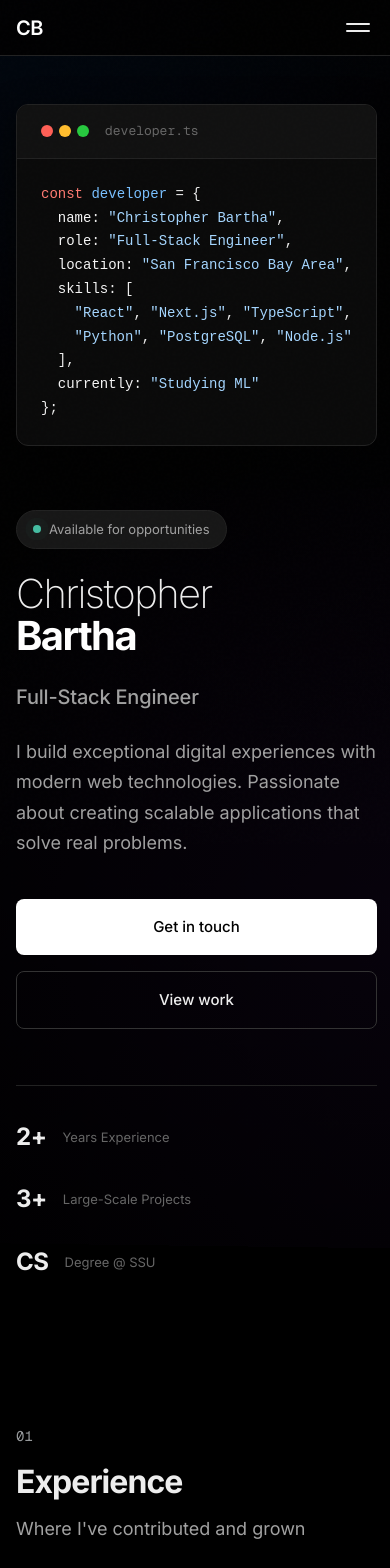
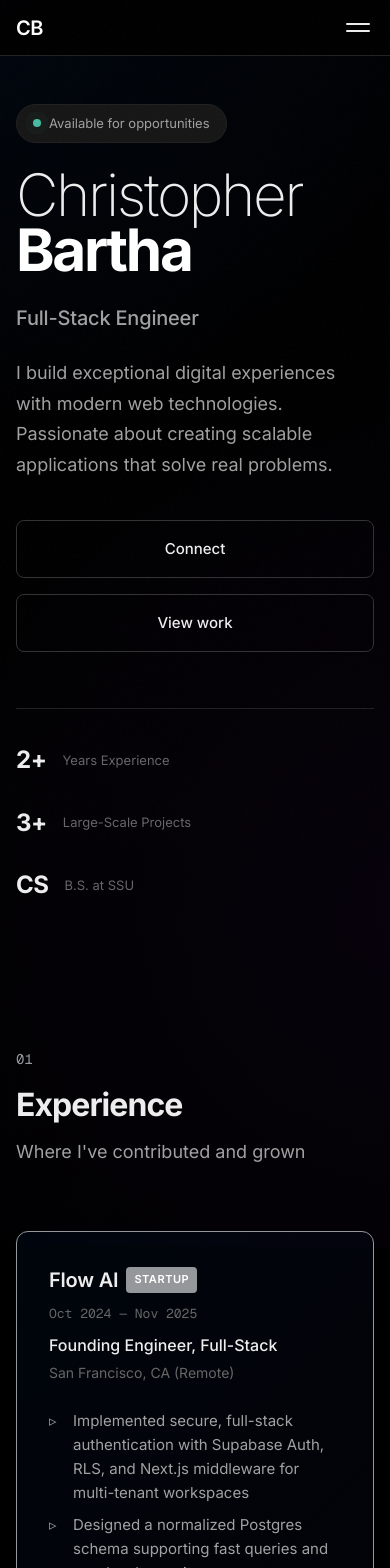
Before and after one commit to chrisbartha/chrisbartha.github.io, a Next.js app: page / in a window 390 px wide. Shown: the top 1568 px of the page. Built offline with nearby package versions, Linux system fonts and the light colour scheme.

Commit message:
Fix for mobile viewing

```diff
--- a/app/globals.css
+++ b/app/globals.css
@@ -1091,8 +1091,13 @@ ul {
     min-height: auto;
   }
 
+  .hero-visual {
+    display: none;
+  }
+
   .hero-title {
-    font-size: clamp(2.5rem, 10vw, 3.5rem);
+    font-size: 15vw;
+    line-height: 0.95;
   }
 
   .hero-stats {
@@ -1149,6 +1154,17 @@ ul {
 
   .btn {
     width: 100%;
+  }
+
+  .btn-primary {
+    background: transparent;
+    color: var(--text-primary);
+    border: 1px solid var(--border-secondary);
+  }
+
+  .btn-primary:hover {
+    background: var(--bg-hover);
+    border-color: var(--border-accent);
   }
 }
 
--- a/app/page.tsx
+++ b/app/page.tsx
@@ -55,7 +55,7 @@ export default function Home() {
             </p>
             <div className="hero-cta">
               <a href="#contact" className="btn btn-primary">
-                Get in touch
+                Connect
               </a>
               <a href="#projects" className="btn btn-secondary">
                 View work
@@ -72,7 +72,7 @@ export default function Home() {
               </div>
               <div className="stat">
                 <span className="stat-number">CS</span>
-                <span className="stat-label">Degree @ SSU</span>
+                <span className="stat-label">B.S. at SSU</span>
               </div>
             </div>
           </div>
```
